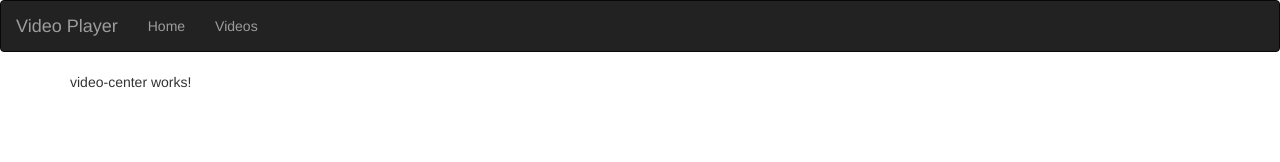
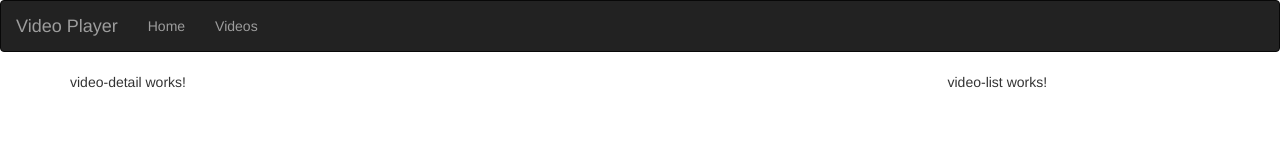
Before and after one commit to morisrenar/MEAN-Video-Player, an Angular app in the folder ngApp/: page /videos in a window 1280 px wide. Shown: the top 162 px of the page. Built offline with nearby package versions, Linux system fonts and the light colour scheme.

Commit message:
adding list and details

```diff
--- a/ngApp/src/app/app.module.ts
+++ b/ngApp/src/app/app.module.ts
@@ -7,12 +7,16 @@ import { AppRoutingModule } from './app-routing.module';
 import { AppComponent } from './app.component';
 import { HomeComponent } from './home/home.component';
 import { VideoCenterComponent } from './video-center/video-center.component';
+import { VideoListComponent } from './video-list/video-list.component';
+import { VideoDetailComponent } from './video-detail/video-detail.component';
 
 @NgModule({
   declarations: [
     AppComponent,
     HomeComponent,
-    VideoCenterComponent
+    VideoCenterComponent,
+    VideoListComponent,
+    VideoDetailComponent
   ],
   imports: [
     BrowserModule,
--- a/ngApp/src/app/home/home.component.html
+++ b/ngApp/src/app/home/home.component.html
@@ -1,3 +1,3 @@
-<p>
-  home works!
-</p>
+<div class="jumbotron">
+  <h1>Video Player</h1>
+</div>
--- a/ngApp/src/app/video-center/video-center.component.html
+++ b/ngApp/src/app/video-center/video-center.component.html
@@ -1,3 +1,8 @@
-<p>
-  video-center works!
-</p>
+<div class="row">
+  <div class="col-sm-9">
+    <video-detail></video-detail>
+  </div>
+  <div class="col-sm-3">
+    <video-list></video-list>
+  </div>
+</div>
--- /dev/null
+++ b/ngApp/src/app/video-detail/video-detail.component.html
@@ -0,0 +1,3 @@
+<p>
+  video-detail works!
+</p>
--- /dev/null
+++ b/ngApp/src/app/video-detail/video-detail.component.ts
@@ -0,0 +1,15 @@
+import { Component, OnInit } from '@angular/core';
+
+@Component({
+  selector: 'video-detail',
+  templateUrl: './video-detail.component.html',
+  styleUrls: ['./video-detail.component.css']
+})
+export class VideoDetailComponent implements OnInit {
+
+  constructor() { }
+
+  ngOnInit() {
+  }
+
+}
--- /dev/null
+++ b/ngApp/src/app/video-list/video-list.component.html
@@ -0,0 +1,3 @@
+<p>
+  video-list works!
+</p>
--- /dev/null
+++ b/ngApp/src/app/video-list/video-list.component.ts
@@ -0,0 +1,15 @@
+import { Component, OnInit } from '@angular/core';
+
+@Component({
+  selector: 'video-list',
+  templateUrl: './video-list.component.html',
+  styleUrls: ['./video-list.component.css']
+})
+export class VideoListComponent implements OnInit {
+
+  constructor() { }
+
+  ngOnInit() {
+  }
+
+}
```
Also changed, not shown: ngApp/src/app/video-detail/video-detail.component.css (added), ngApp/src/app/video-list/video-list.component.css (added), 2 other files (tests, documents, lock files or other folders).
